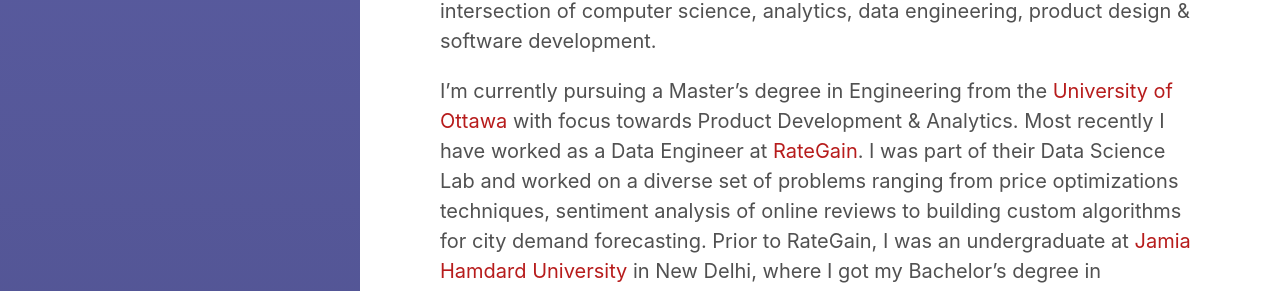
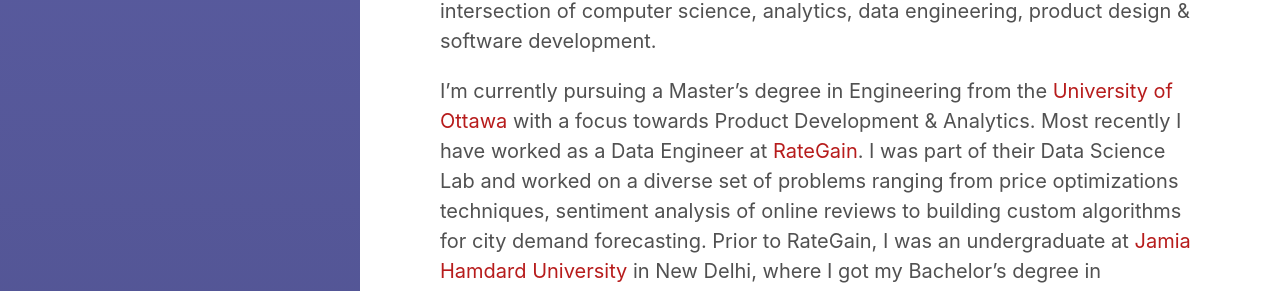
Before and after one commit to XOR97/XOR97.github.io, a Jekyll site: the page built from about.md, in a window 1280 px wide. Shown: the part 242-533 px from the top of the page. Built offline with Jekyll 4.4.1, drawn with Linux system fonts in a browser that asks for light colours.

```diff
--- a/about.md
+++ b/about.md
@@ -8,7 +8,7 @@ sidebar_link: true
 
 I use this **space** to pen my thoughts on a range of topics that are at the intersection of computer science, analytics, data engineering, product design & software development.
 
-I'm currently pursuing a Master's degree in Engineering from the [University of Ottawa](https://www.uottawa.ca/en) with focus towards Product Development & Analytics. Most recently I have worked as a Data Engineer at [RateGain](https://rategain.com). I was part of their Data Science Lab and worked on a diverse set of problems ranging from price optimizations techniques, sentiment analysis of online reviews to building custom algorithms for city demand forecasting. Prior to RateGain, I was an undergraduate at [Jamia Hamdard University](https://en.wikipedia.org/wiki/Jamia_Hamdard) in New Delhi, where I got my Bachelor's degree in Computer Science.
+I'm currently pursuing a Master's degree in Engineering from the [University of Ottawa](https://www.uottawa.ca/en) with a focus towards Product Development & Analytics. Most recently I have worked as a Data Engineer at [RateGain](https://rategain.com). I was part of their Data Science Lab and worked on a diverse set of problems ranging from price optimizations techniques, sentiment analysis of online reviews to building custom algorithms for city demand forecasting. Prior to RateGain, I was an undergraduate at [Jamia Hamdard University](https://en.wikipedia.org/wiki/Jamia_Hamdard) in New Delhi, where I got my Bachelor's degree in Computer Science.
 
 Most of my experience has been focused on the design & growth of analytic-driven systems and managing their scale. Usually, that means bouncing between research, feature design/development, growth analysis, and team coordination.
 
```
